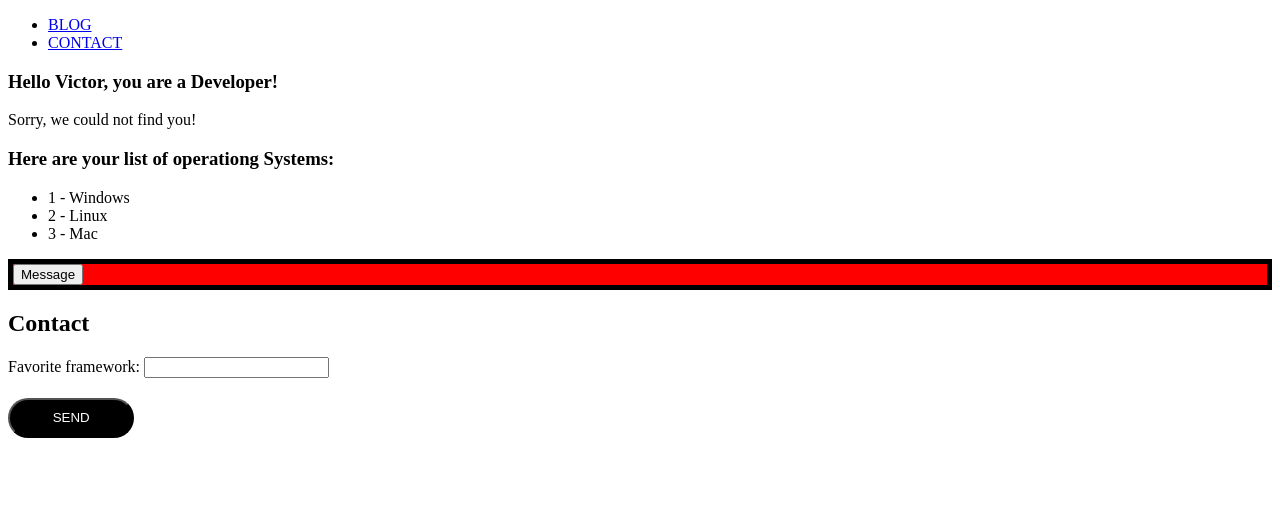
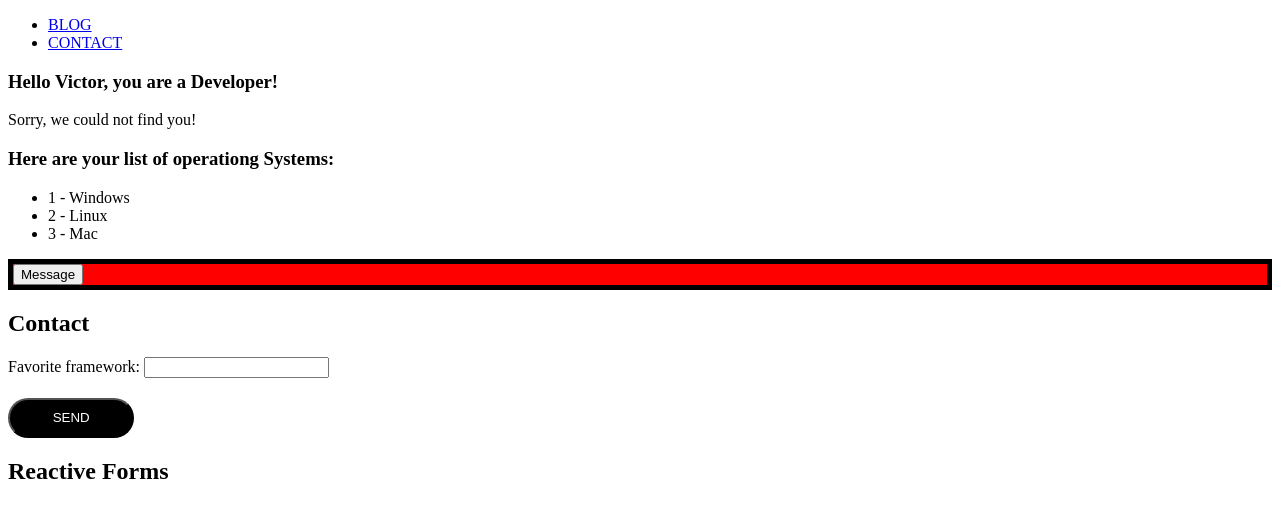
Before and after one commit to victorcodigos/api-with-angular, an Angular app: page /contact in a window 1280 px wide. Shown: the top 518 px of the page. Built offline with nearby package versions, Linux system fonts and the light colour scheme.

Commit message:
Add new form

```diff
--- a/src/app/components/contact/contact.component.html
+++ b/src/app/components/contact/contact.component.html
@@ -11,3 +11,6 @@
         </section>
     </form>
 </section>
+<section>
+    <h1>Reactive Forms</h1>
+</section>
```
